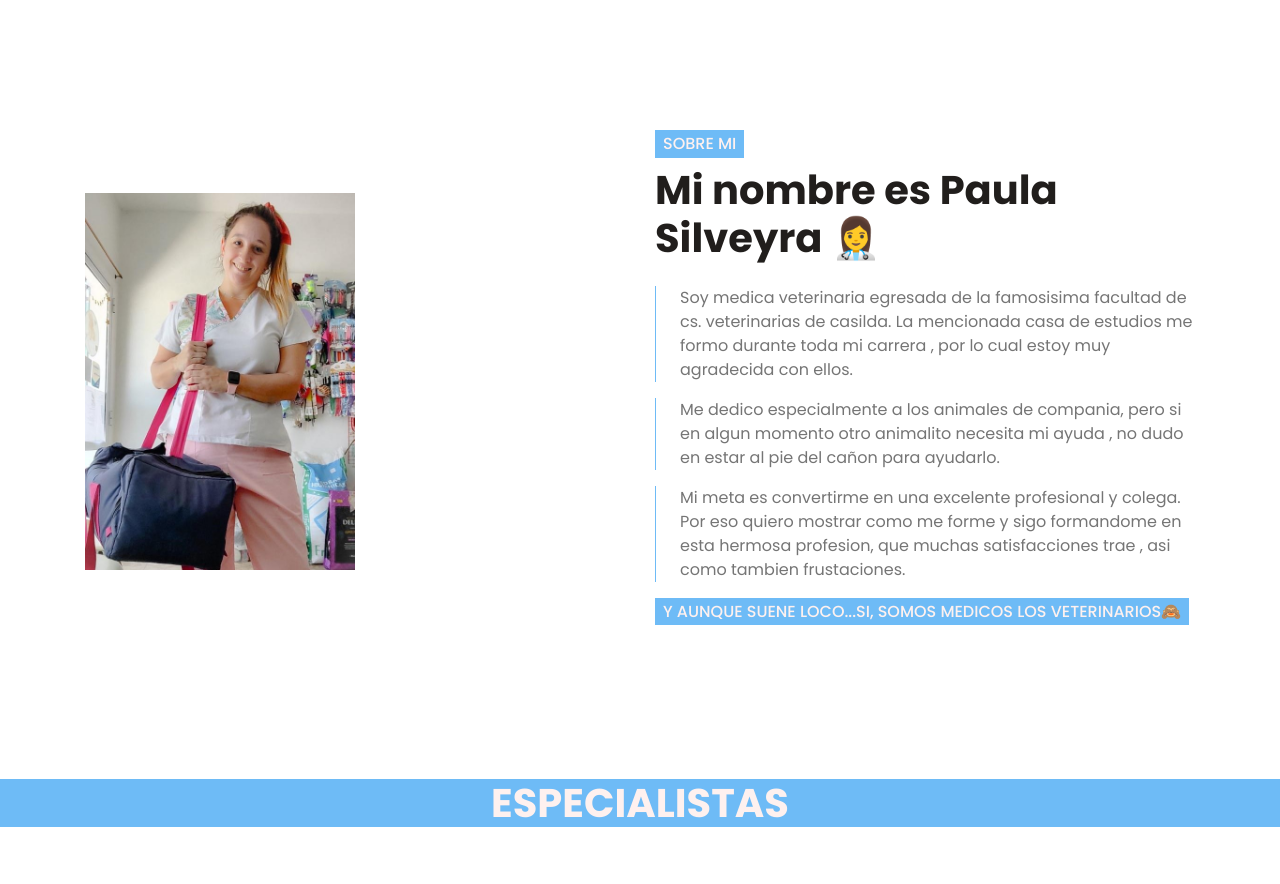
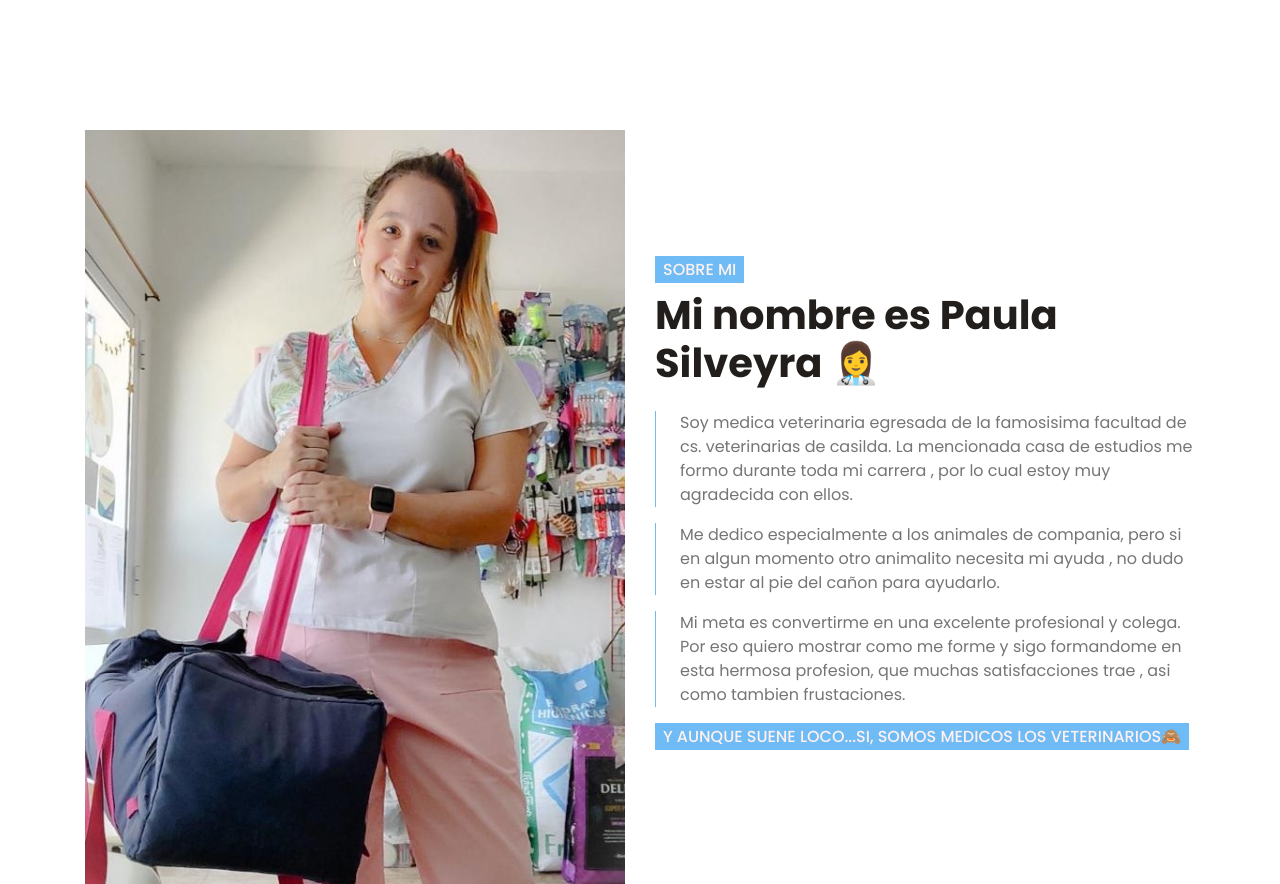
Before and after one commit to Brandolinnn/neovet, a plain HTML site: page about.html in a window 1280 px wide. Shown: the part 540-1424 px from the top of the page. Drawn offline with nearby package versions, Linux system fonts and the light colour scheme.

Commit message:
modificacion

```diff
--- a/about.html
+++ b/about.html
@@ -98,7 +98,7 @@
         <div class="container py-5">
             <div class="row align-items-center">
                 <div class="col-lg-6 pb-5 pb-lg-0">
-                    <img class="img-fluid w-50" src="img/PAULAABOUT.jpg" alt="">
+                    <img class="img-fluid w-100" src="img/PAULAABOUT.jpg" alt="">
                 </div>
                 <div class="col-lg-6">
                     <h6 class="d-inline-block text-light text-uppercase bg-secondary py-1 px-2">Sobre mi</h6>
```
